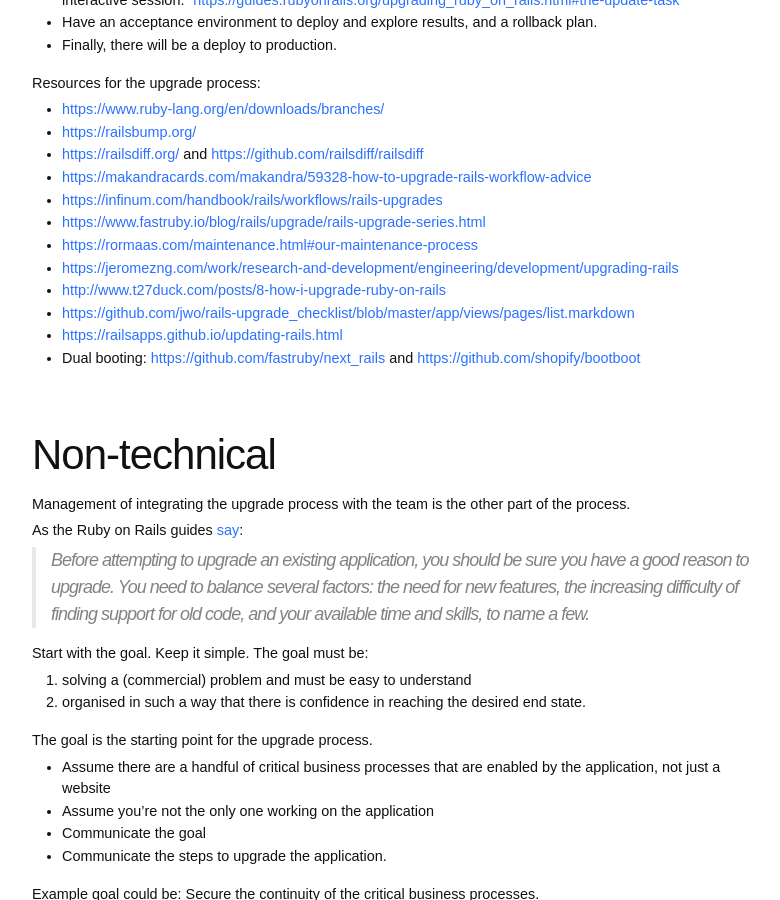
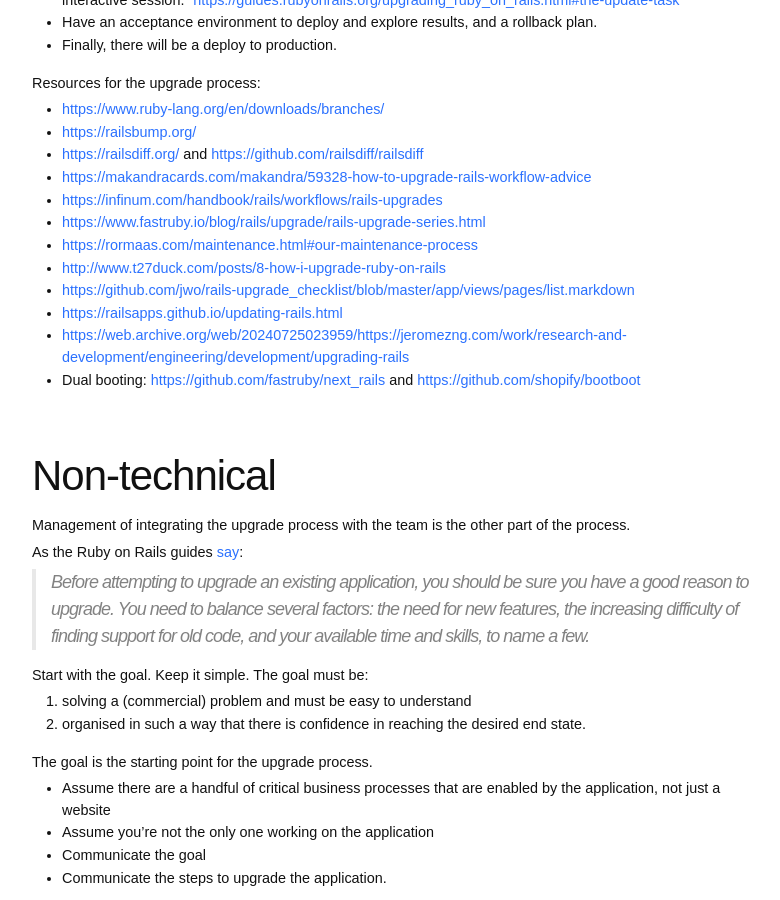
Before and after one commit to roberthopman/roberthopman.github.io, a Jekyll site: the page built from _posts/2023-01-01-how-to-upgrade-a-ruby-on-rails-application.md, in a window 1280 px wide and 900 px high, scrolled down 895 px. Shown: the whole window, without its empty margins (238-1018 px from the left). Built offline with Jekyll 4.4.1, drawn with Linux system fonts in a browser that asks for light colours; comment, search, counter and statistics services are not loaded.

Commit message:
Add wayback

```diff
--- a/_posts/2023-01-01-how-to-upgrade-a-ruby-on-rails-application.md
+++ b/_posts/2023-01-01-how-to-upgrade-a-ruby-on-rails-application.md
@@ -38,10 +38,10 @@
 - <https://infinum.com/handbook/rails/workflows/rails-upgrades>
 - <https://www.fastruby.io/blog/rails/upgrade/rails-upgrade-series.html>
 - <https://rormaas.com/maintenance.html#our-maintenance-process>
-- <https://jeromezng.com/work/research-and-development/engineering/development/upgrading-rails>
 - <http://www.t27duck.com/posts/8-how-i-upgrade-ruby-on-rails>
 - <https://github.com/jwo/rails-upgrade_checklist/blob/master/app/views/pages/list.markdown>
 - <https://railsapps.github.io/updating-rails.html>
+- <https://web.archive.org/web/20240725023959/https://jeromezng.com/work/research-and-development/engineering/development/upgrading-rails>
 - Dual booting: <https://github.com/fastruby/next_rails> and <https://github.com/shopify/bootboot>
 
 
```
